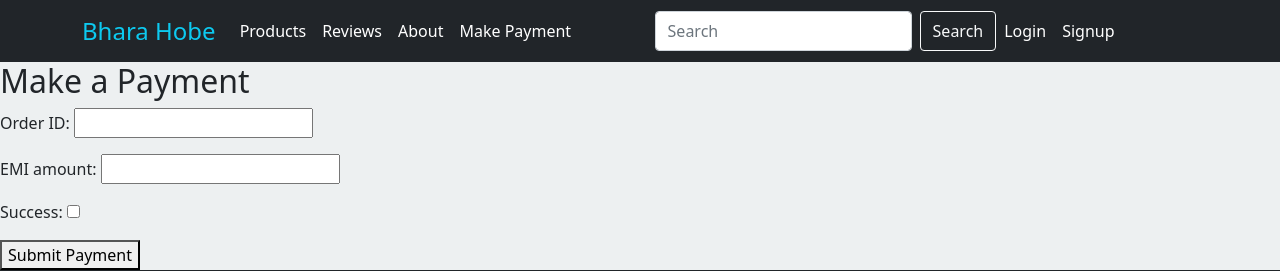
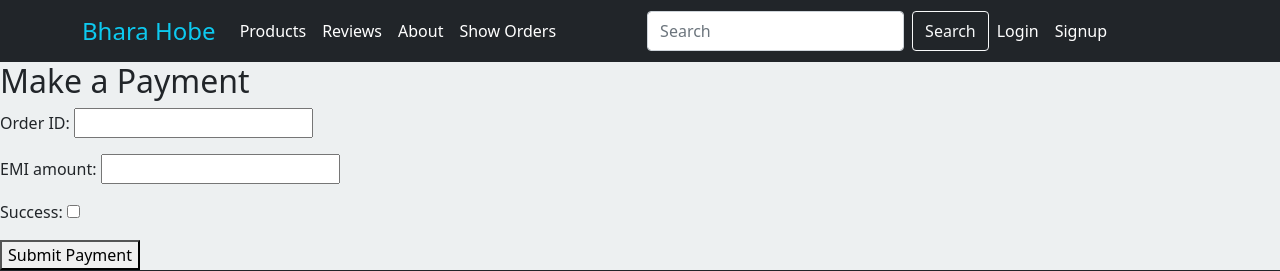
Before and after one commit to JU-High-Fives/Dhar-Hobe, a Django app: page /payment/emi_payment_form/ in a window 1280 px wide. Shown: the top 271 px of the page. Run offline with Django 5.2, Linux system fonts and the light colour scheme; some libraries are stand-ins or nearby versions.

Commit message:
Created view to show all the orders

```diff
--- a/BharaHobe/payment/urls.py
+++ b/BharaHobe/payment/urls.py
@@ -1,7 +1,8 @@
 from django.urls import path
-from .views import advance_payment_view, payment_success, select_payment_method_view, monthly_payment_view, emi_payment_view
+from .views import advance_payment_view, payment_success, select_payment_method_view, monthly_payment_view, emi_payment_view, show_orders
 
 urlpatterns = [
+    path('show-orders/', show_orders, name='show_orders'),
     path('select_payment_method/', select_payment_method_view, name='select_payment_method'),
     path('advance_payment_form/', advance_payment_view, name='advance_payment_form'),
     path('monthly_payment_form/', monthly_payment_view, name='monthly_payment_form'),
--- a/BharaHobe/payment/views.py
+++ b/BharaHobe/payment/views.py
@@ -1,8 +1,12 @@
 from django.shortcuts import render, redirect
 from .forms import advancePaymentForm, monthlyPaymentForm, emiPaymentForm
-from .models import PaymentModel
+from .models import PaymentModel, OrderModel
 
-def select_payment_method_view(request):
+def show_orders(request):
+    orders = OrderModel.objects.all()
+    return render(request, 'show_orders.html', {'orders': orders})
+
+def select_payment_method_view(request, order_id):
     """
     View for selecting payment method.
 
@@ -12,6 +16,8 @@ def select_payment_method_view(request):
     Returns:
         HttpResponse: Rendered template for payment method selection or redirect to payment form.
     """
+    # order = get_object_or_404(OrderModel, id=order_id)
+
     if request.method == 'POST':
         selected_payment_method = request.POST.get('payment_method')
         if selected_payment_method == 'advance':
--- a/BharaHobe/templates/base.html
+++ b/BharaHobe/templates/base.html
@@ -68,7 +68,7 @@
                             <a class="nav-link text-white" href="#">About</a>
                         </li>
                         <li class="nav-item">
-                            <a class="nav-link text-white" href="{% url 'select_payment_method' %}">Make Payment</a>
+                            <a class="nav-link text-white" href="{% url 'show_orders' %}">Show Orders</a>
                         </li>
 
 
```
Also changed, not shown: BharaHobe/payment/templates/show_orders.html (added, +12 -0 lines), BharaHobe/db.sqlite3.
